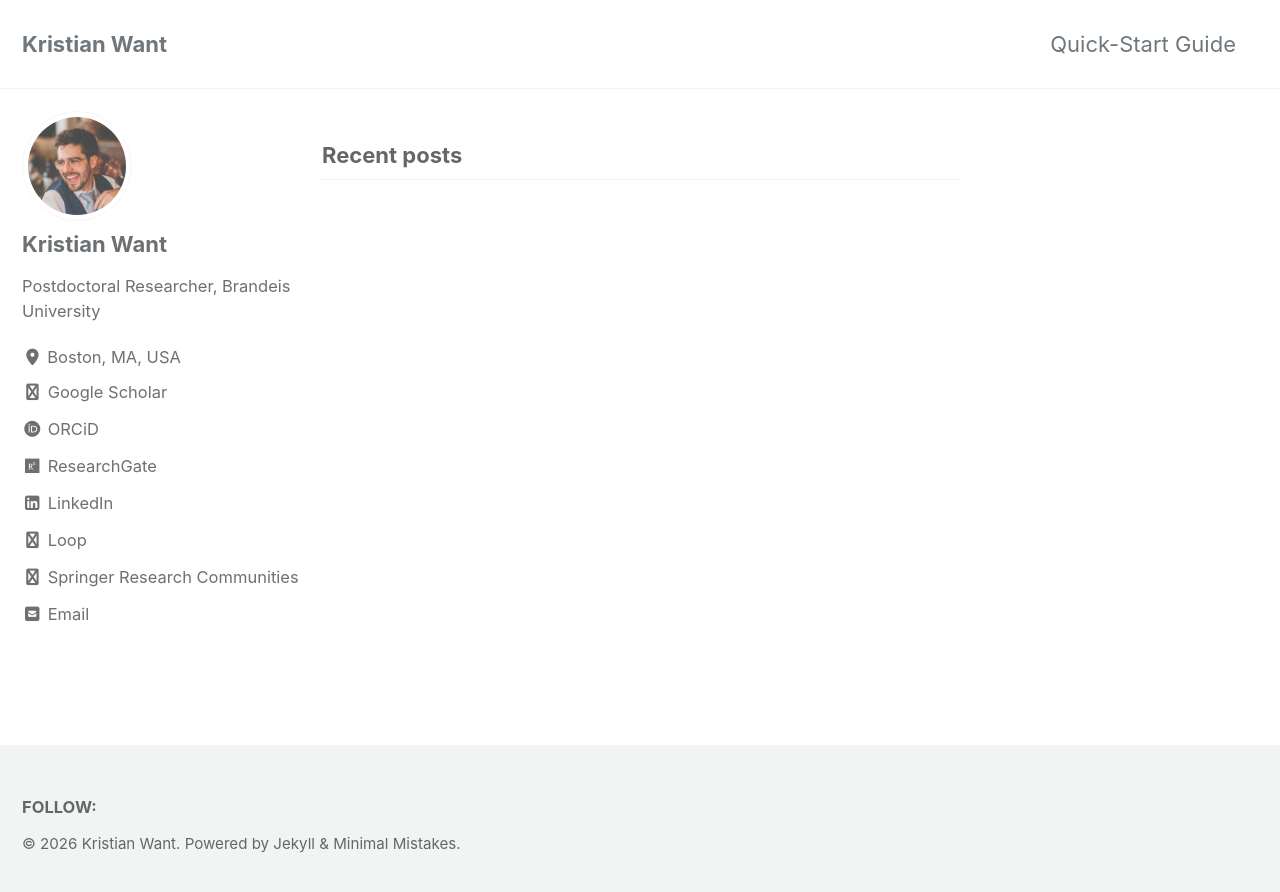
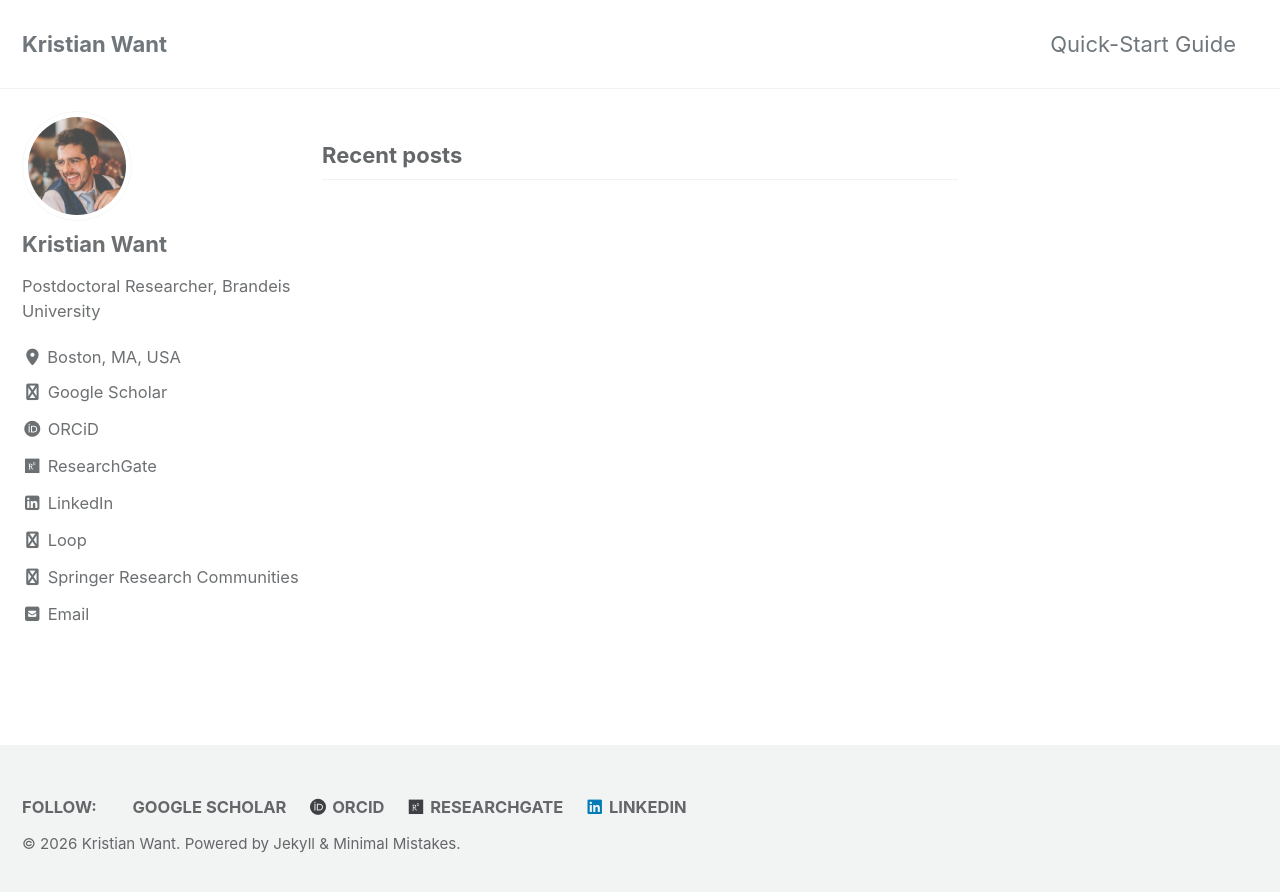
Before and after one commit to kristianwant/kristianwant.github.io, a Jekyll site: the page built from index.html, in a window 1280 px wide. Shown: the top 892 px of the page. Built offline with Jekyll 4.4.1, drawn with Linux system fonts in a browser that asks for light colours; cached includes are drawn as plain includes; the list of posts is cut into pages by our own code; some of the changed lines change nothing that is shown.

Commit message:
Update _config.yml

```diff
--- a/_config.yml
+++ b/_config.yml
@@ -145,16 +145,16 @@ footer:
   links:
     - label: "Google Scholar"
       icon: "fas fa-fw fa-googlescholar"
-      # url: "https://scholar.google.com/citations?user=zf1WsVwAAAAJ&hl=en"
+      url: "https://scholar.google.com/citations?user=zf1WsVwAAAAJ&hl=en"
     - label: "ORCiD"
       icon: "fab fa-fw fa-orcid"
-      # url: "https://orcid.org/0000-0001-7590-0896"
+      url: "https://orcid.org/0000-0001-7590-0896"
     - label: "ResearchGate"
       icon: "fab fa-fw fa-researchgate"
-      # url: "https://www.researchgate.net/profile/Kristian-Want"
+      url: "https://www.researchgate.net/profile/Kristian-Want"
     - label: "LinkedIn"
       icon: "fab fa-fw fa-linkedin"
-      # url: "https://www.linkedin.com/in/kristianwant/"
+      url: "https://www.linkedin.com/in/kristianwant/"
   since: "2026"
 
 
```
